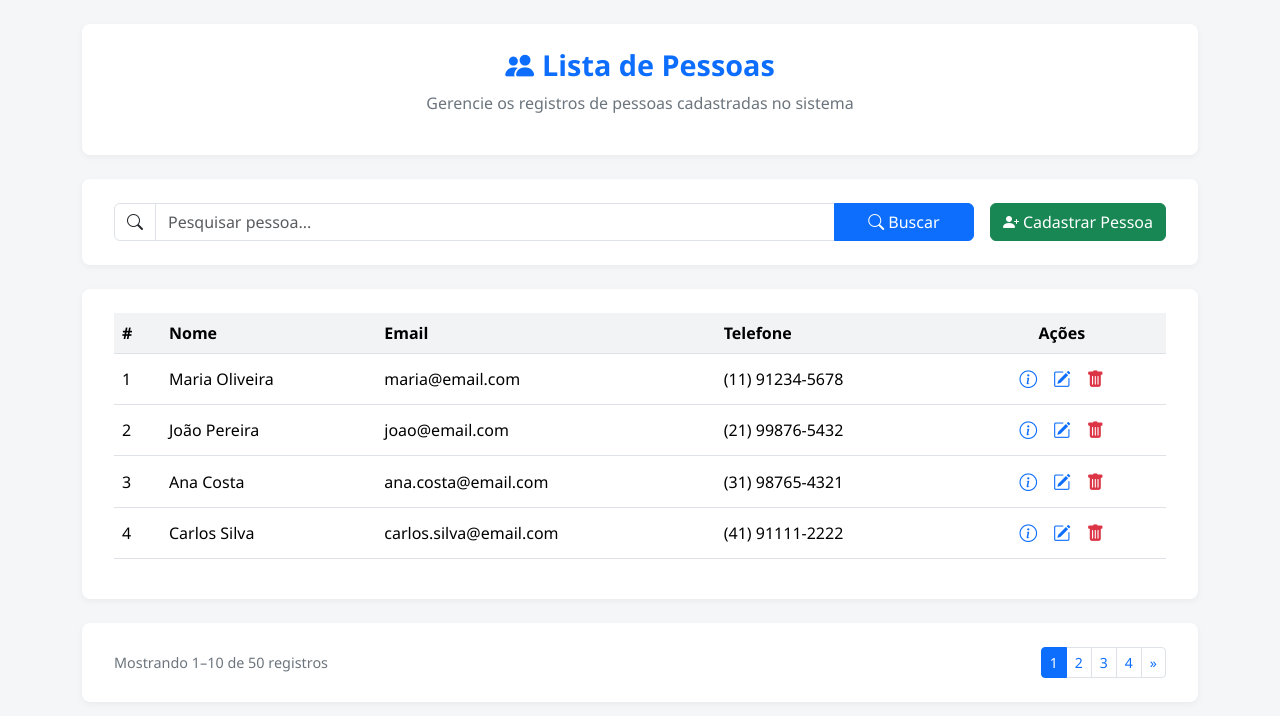
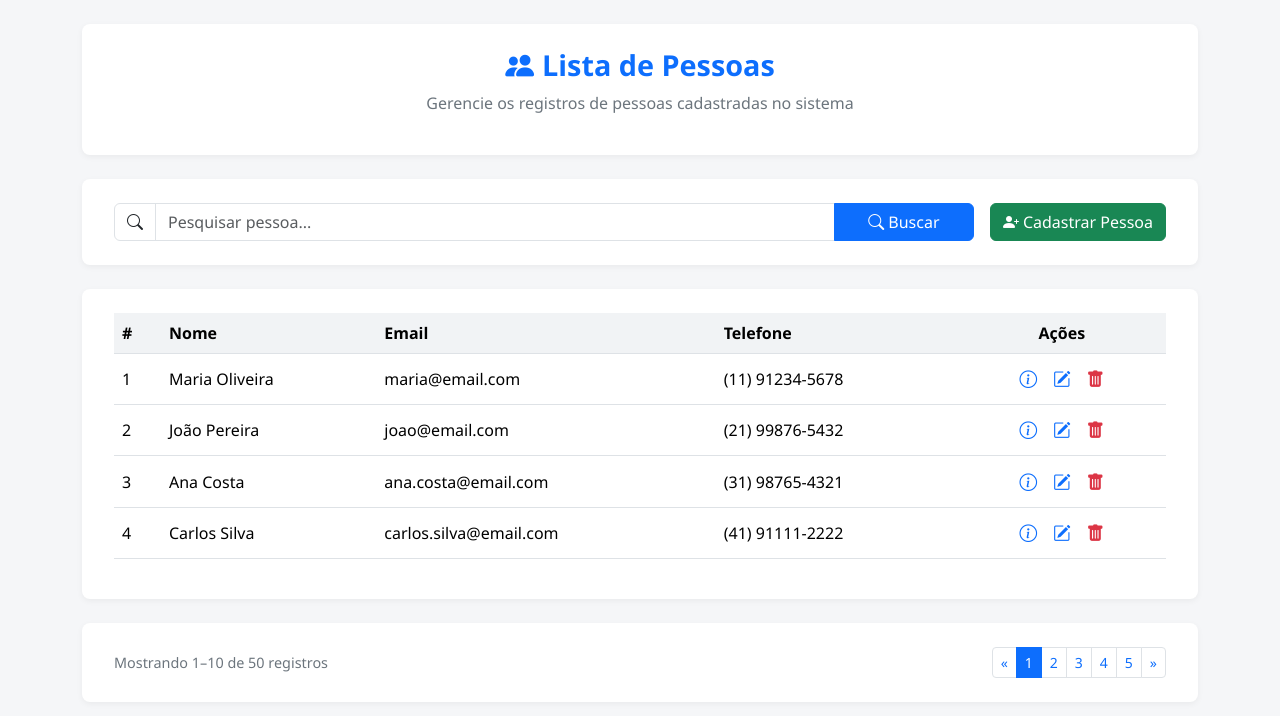
Before and after one commit to AgaciMario/PersonCRUD, a React (Vite) app in the folder PersonCRUD/personcrud.cliente/: page / in a window 1280 px wide. Shown: the top 716 px of the page. Built offline with nearby package versions, Linux system fonts and the light colour scheme.

Commit message:
feat: adicionado evento e gerenciamento de estao ao componente de Footer

```diff
--- a/PersonCRUD/personcrud.cliente/src/component/Footer/Footer.jsx
+++ b/PersonCRUD/personcrud.cliente/src/component/Footer/Footer.jsx
@@ -1,15 +1,32 @@
+import { useState } from 'react'
 import './Footer.css'
 
 function Footer() {
+
+    const totalCount = 50;
+    const pageSize = 10;
+    const [currentPage, setcurrentPage] = useState(1);
+
+    const totalPage = Math.ceil(totalCount / pageSize);
+    const pagesList = []
+
+    for (let i = 1; i <= totalPage; i++) {
+        pagesList.push((i == currentPage)
+            ? <li onClick={(i) => setcurrentPage(i)} key={i} className="page-item active"><a className="page-link" href="#">{i}</a></li>
+            : <li onClick={(i) => setcurrentPage(i)} key={i} className="page-item"><a className="page-link" href="#">{i}</a></li>
+        );
+    }
+
+    const lindex = currentPage * pageSize
+    const findex = ((currentPage - 1) * pageSize) + 1
+
     return (
         <footer>
-            <div>Mostrando 1–10 de 50 registros</div>
+            <div> {`Mostrando ${findex}–${(lindex <= totalCount) ? lindex : totalCount} de ${totalCount} registros`} </div>
             <ul className="pagination pagination-sm mb-0">
-                <li className="page-item active"><a className="page-link" href="#">1</a></li>
-                <li className="page-item"><a className="page-link" href="#">2</a></li>
-                <li className="page-item"><a className="page-link" href="#">3</a></li>
-                <li className="page-item"><a className="page-link" href="#">4</a></li>
-                <li className="page-item"><a className="page-link" href="#">&raquo;</a></li>
+                <li key={"previous"} className="page-item"><a className="page-link" href="#">&laquo;</a></li>
+                {pagesList}
+                <li key={"next"} className="page-item"><a className="page-link" href="#">&raquo;</a></li>
             </ul>
         </footer>
     )
--- a/PersonCRUD/personcrud.cliente/src/component/Table/PersonTable.jsx
+++ b/PersonCRUD/personcrud.cliente/src/component/Table/PersonTable.jsx
@@ -11,7 +11,7 @@ function PersonTable({ data, editHanlder, deleteHandler, viewHanlder }) {
                 </thead>
                 <tbody>
                     {
-                        // TODO: verificar comportamento estranho onde o component é chamado duas vezes para cada elemento do array.
+                        // TODO: Verificar comportamento estranho onde o component é chamado duas vezes para cada elemento do array.
                         data.map(person =>
                             <TableRow
                                 key={person.id}
```
